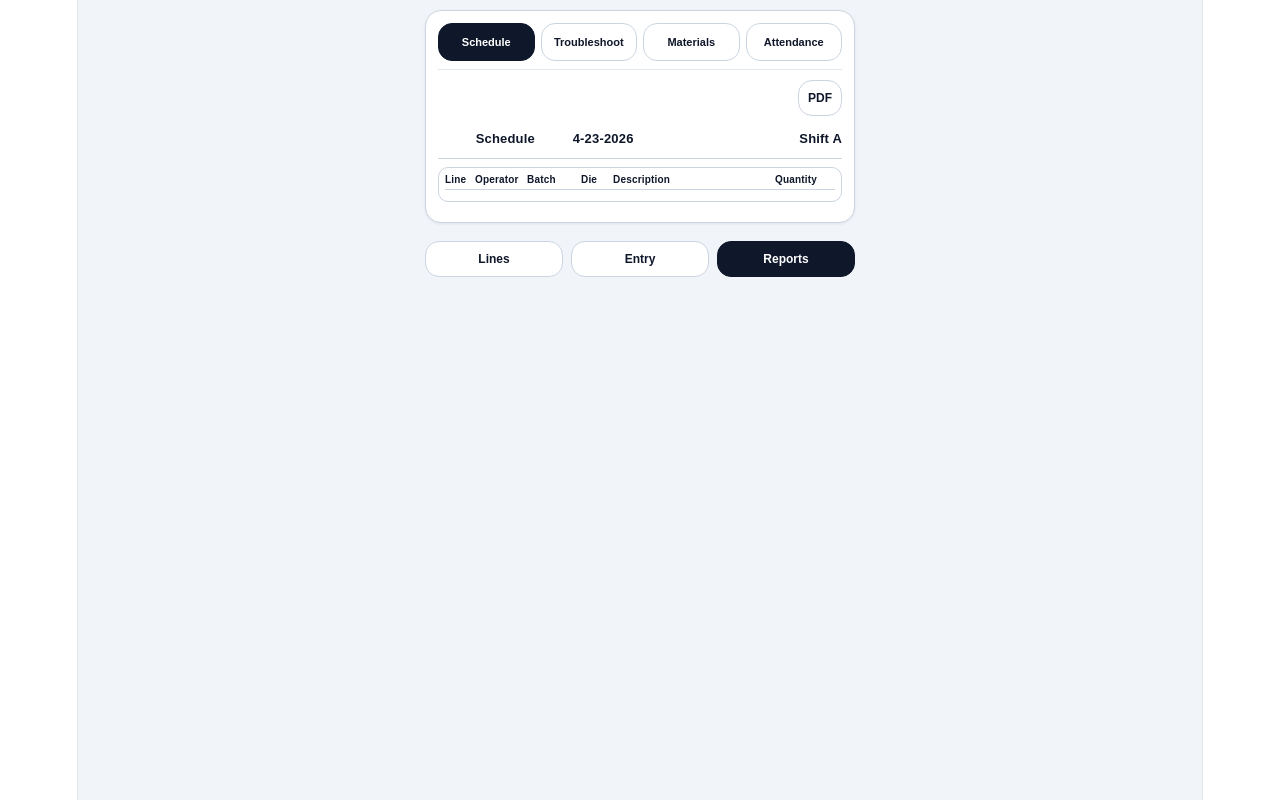
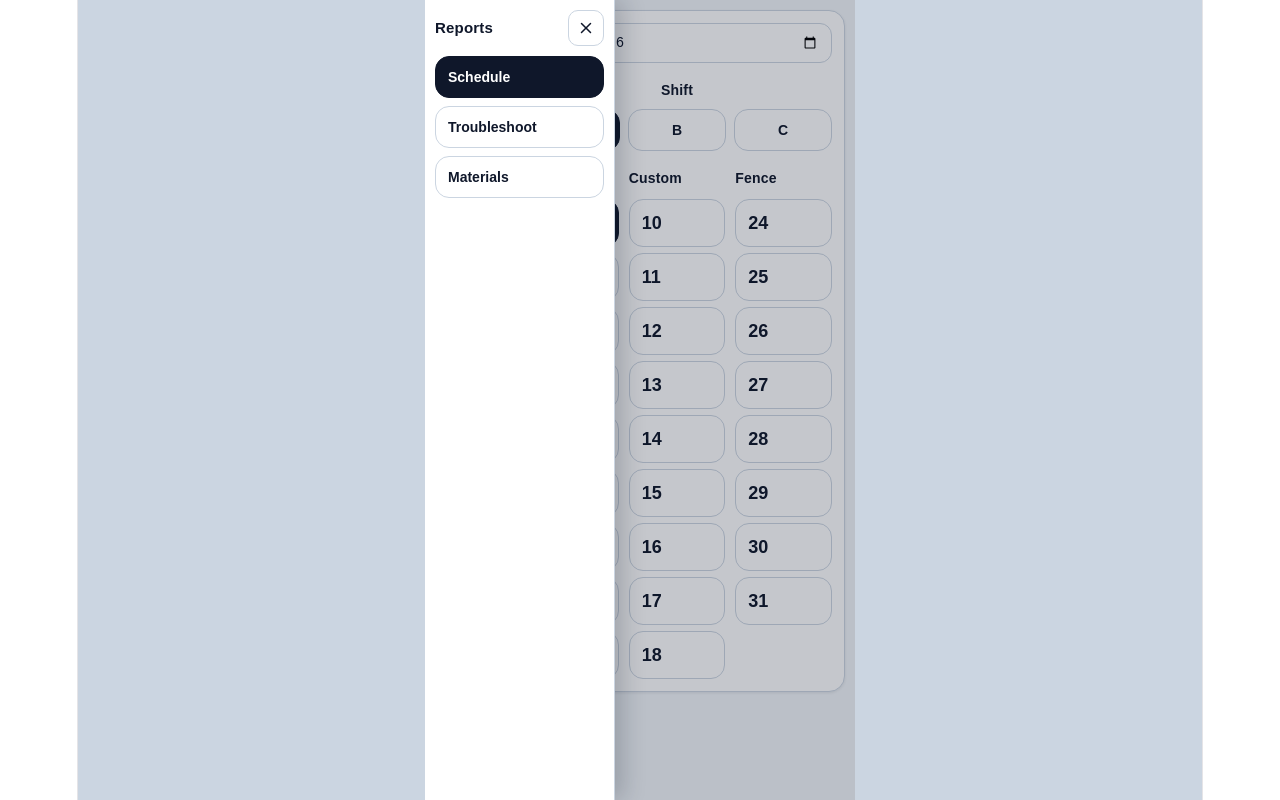
Before and after one commit to thecameronboyer-beep/work-notes-app, a React (Vite) app: page / in a window 1280 px wide. Both pictures are taken after a click on the button "Reports". Built offline with nearby package versions, Linux system fonts and the light colour scheme.

Commit message:
Small app update

```diff
--- a/src/App.jsx
+++ b/src/App.jsx
@@ -1,10 +1,11 @@
-import React, { useEffect, useMemo, useState } from "react";
+import { useEffect, useMemo, useState } from "react";
 import html2canvas from "html2canvas";
 import jsPDF from "jspdf";
+import { FileText, Home, X } from "lucide-react";
 
 const LINE_NUMBERS = [1, 2, 3, 4, 5, 6, 7, 8, 9, 10, 11, 12, 13, 14, 15, 16, 17, 18, 24, 25, 26, 27, 28, 29, 30, 31];
 const SHIFT_OPTIONS = ["A", "B", "C"];
-const TABS = ["schedule", "troubleshoot", "materials", "attendance"];
+const TABS = ["schedule", "troubleshoot", "materials"];
 const SCREENS = ["lines", "entry", "report"];
 
 const LINE_GROUPS = [
@@ -14,8 +15,17 @@ const LINE_GROUPS = [
 ];
 
 const styles = {
-  page: { minHeight: "100vh", background: "#f1f5f9", color: "#0f172a", padding: 10, fontFamily: "Arial, sans-serif", boxSizing: "border-box" },
-  container: { width: "100%", maxWidth: 430, margin: "0 auto" },
+  page: { minHeight: "100svh", background: "#cbd5e1", color: "#0f172a", fontFamily: "Arial, sans-serif", boxSizing: "border-box" },
+  appFrame: { width: "100%", maxWidth: 430, minHeight: "100svh", margin: "0 auto", display: "grid", gridTemplateColumns: "74px minmax(0, 1fr)", position: "relative", overflow: "hidden", background: "#f1f5f9" },
+  sidePanel: { minHeight: "100svh", background: "#0f172a", color: "#fff", padding: "10px 7px", boxSizing: "border-box", display: "flex", flexDirection: "column", gap: 8, borderRight: "1px solid #334155" },
+  sideButton: { width: "100%", minHeight: 58, border: "1px solid rgba(255,255,255,.16)", background: "rgba(255,255,255,.08)", color: "#fff", borderRadius: 12, padding: "8px 4px", fontSize: 11, fontWeight: 800, cursor: "pointer", display: "flex", flexDirection: "column", alignItems: "center", justifyContent: "center", gap: 4 },
+  sideButtonActive: { background: "#fff", color: "#0f172a", borderColor: "#fff" },
+  reportScrim: { position: "absolute", inset: 0, zIndex: 30, border: 0, padding: 0, background: "rgba(15, 23, 42, .24)", cursor: "pointer" },
+  secondaryPanel: { position: "absolute", top: 0, bottom: 0, left: 0, width: 190, zIndex: 40, background: "#fff", borderRight: "1px solid #cbd5e1", boxShadow: "8px 0 22px rgba(15, 23, 42, .2)", padding: 10, boxSizing: "border-box", display: "flex", flexDirection: "column", gap: 8 },
+  secondaryHeader: { display: "flex", justifyContent: "space-between", alignItems: "center", marginBottom: 2 },
+  secondaryTitle: { fontSize: 15, fontWeight: 900 },
+  closeButton: { width: 36, height: 36, border: "1px solid #cbd5e1", borderRadius: 10, background: "#fff", color: "#0f172a", display: "inline-flex", alignItems: "center", justifyContent: "center", cursor: "pointer" },
+  container: { width: "100%", minWidth: 0, padding: 10, boxSizing: "border-box" },
   card: { background: "#fff", border: "1px solid #cbd5e1", borderRadius: 16, boxShadow: "0 1px 3px rgba(0,0,0,.08)" },
   cardBody: { padding: 12 },
   label: { display: "block", fontSize: 14, fontWeight: 600, marginBottom: 6 },
@@ -24,7 +34,7 @@ const styles = {
   button: { border: "1px solid #cbd5e1", background: "#fff", color: "#0f172a", borderRadius: 14, padding: "10px 12px", fontSize: 14, fontWeight: 700, cursor: "pointer", display: "inline-flex", alignItems: "center", justifyContent: "center", gap: 6, minHeight: 42 },
   smallButton: { padding: "7px 9px", fontSize: 12, minHeight: 36 },
   buttonPrimary: { background: "#0f172a", color: "#fff", border: "1px solid #0f172a" },
-  tabGrid: { display: "grid", gridTemplateColumns: "repeat(4, 1fr)", gap: 6, marginBottom: 10, position: "sticky", top: 0, zIndex: 20, background: "#fff", paddingBottom: 8, borderBottom: "1px solid #e2e8f0" },
+  tabGrid: { display: "grid", gridTemplateColumns: "repeat(3, 1fr)", gap: 6, marginBottom: 10, position: "sticky", top: 0, zIndex: 20, background: "#fff", paddingBottom: 8, borderBottom: "1px solid #e2e8f0" },
   tabButton: { padding: "7px 3px", fontSize: 11, minHeight: 38 },
   lineGrid: { display: "grid", gridTemplateColumns: "repeat(3, 1fr)", gap: 10 },
   lineColumn: { display: "flex", flexDirection: "column", gap: 6 },
@@ -40,7 +50,6 @@ const styles = {
   reportHeadRow: { fontSize: 10, fontWeight: 700, borderBottom: "1px solid #cbd5e1", paddingBottom: 3, marginBottom: 5, lineHeight: "12px" },
   reportRow: { fontSize: 10, lineHeight: "12px", alignItems: "start", wordBreak: "break-word" },
   muted: { fontSize: 13, color: "#64748b" },
-  bottomNav: { position: "sticky", bottom: 0, background: "#f1f5f9", paddingTop: 8, marginTop: 10, display: "grid", gridTemplateColumns: "repeat(3, 1fr)", gap: 8 },
 };
 
 const makeId = () => {
@@ -152,6 +161,20 @@ const normalizeSavedData = (savedData) => {
   return base;
 };
 
+const loadSavedData = (workDate) => {
+  if (typeof localStorage === "undefined") return createAllLineData();
+
+  const saved = localStorage.getItem(`work-notes-${workDate}`);
+  if (!saved) return createAllLineData();
+
+  try {
+    return normalizeSavedData(JSON.parse(saved));
+  } catch (error) {
+    console.error("Could not load saved work notes:", error);
+    return createAllLineData();
+  }
+};
+
 const getFilledBatches = (lineData) => lineData.batches.filter((batch) => hasText(batch.batch) || hasText(batch.die) || hasText(batch.description) || hasText(batch.quantity));
 
 const getMaterialRowsForReport = (line, lineData) => {
@@ -227,6 +250,46 @@ function TabButtons({ activeTab, onChange }) {
         </Button>
       ))}
     </div>
+  );
+}
+
+function SidePanel({ screen, reportPanelOpen, onHomeClick, onReportsClick }) {
+  const reportActive = screen === "report" || reportPanelOpen;
+
+  return (
+    <nav style={styles.sidePanel} aria-label="Main">
+      <button type="button" style={{ ...styles.sideButton, ...(screen === "lines" ? styles.sideButtonActive : {}) }} onClick={onHomeClick}>
+        <Home size={18} aria-hidden="true" />
+        <span>Home</span>
+      </button>
+
+      <button type="button" style={{ ...styles.sideButton, ...(reportActive ? styles.sideButtonActive : {}) }} onClick={onReportsClick}>
+        <FileText size={18} aria-hidden="true" />
+        <span>Reports</span>
+      </button>
+    </nav>
+  );
+}
+
+function ReportSidePanel({ reportTab, onSelectReport, onClose }) {
+  return (
+    <>
+      <button type="button" aria-label="Close reports" style={styles.reportScrim} onClick={onClose} />
+      <aside style={styles.secondaryPanel} aria-label="Reports">
+        <div style={styles.secondaryHeader}>
+          <div style={styles.secondaryTitle}>Reports</div>
+          <button type="button" aria-label="Close reports" style={styles.closeButton} onClick={onClose}>
+            <X size={18} aria-hidden="true" />
+          </button>
+        </div>
+
+        {TABS.map((tab) => (
+          <Button key={tab} active={reportTab === tab} onClick={() => onSelectReport(tab)} style={{ justifyContent: "flex-start" }}>
+            {tabLabel(tab)}
+          </Button>
+        ))}
+      </aside>
+    </>
   );
 }
 
@@ -443,15 +506,14 @@ function EntryScreen(props) {
         <TabButtons activeTab={entryTab} onChange={setEntryTab} />
 
         <div style={{ display: "flex", alignItems: "center", justifyContent: "space-between", marginBottom: 10 }}>
-          <Button small onClick={() => moveLine(1)}>↑</Button>
+          <Button small onClick={() => moveLine(1)}>Up</Button>
           <div style={{ fontWeight: 800, fontSize: 18 }}>Line {selectedLine}</div>
-          <Button small onClick={() => moveLine(-1)}>↓</Button>
+          <Button small onClick={() => moveLine(-1)}>Down</Button>
         </div>
 
         {entryTab === "schedule" && <ScheduleEntry selected={selected} {...props} />}
         {entryTab === "troubleshoot" && <TroubleshootEntry selected={selected} {...props} />}
         {entryTab === "materials" && <MaterialsEntry selected={selected} {...props} />}
-        {entryTab === "attendance" && <div style={styles.muted}>Attendance tracking coming next.</div>}
       </Card>
     </div>
   );
@@ -562,14 +624,12 @@ function MaterialsReport({ data, date, shift, exportReportPdf, isExporting }) {
   );
 }
 
-function ReportScreen({ reportTab, setReportTab, ...props }) {
+function ReportScreen({ reportTab, ...props }) {
   return (
     <Card>
-      <TabButtons activeTab={reportTab} onChange={setReportTab} />
       {reportTab === "schedule" && <ScheduleReport {...props} />}
       {reportTab === "troubleshoot" && <TroubleshootReport {...props} />}
       {reportTab === "materials" && <MaterialsReport {...props} />}
-      {reportTab === "attendance" && <div style={styles.muted}>Attendance report coming next.</div>}
     </Card>
   );
 }
@@ -578,31 +638,17 @@ export default function App() {
   const [isExporting, setIsExporting] = useState(false);
   const [shift, setShift] = useState("A");
   const [date, setDate] = useState(todayString());
-  const [data, setData] = useState(createAllLineData());
+  const [data, setData] = useState(() => loadSavedData(todayString()));
   const [selectedLine, setSelectedLine] = useState("1");
   const [screen, setScreen] = useState("lines");
   const [entryTab, setEntryTab] = useState("schedule");
   const [reportTab, setReportTab] = useState("schedule");
+  const [isReportPanelOpen, setIsReportPanelOpen] = useState(false);
   const [draftNote, setDraftNote] = useState("");
   const [draftAction, setDraftAction] = useState("");
   const [draftDie, setDraftDie] = useState("");
   const [newCoexNumber, setNewCoexNumber] = useState("02");
   const [touchStartX, setTouchStartX] = useState(null);
-
-  useEffect(() => {
-    const saved = localStorage.getItem(`work-notes-${date}`);
-    if (!saved) {
-      setData(createAllLineData());
-      return;
-    }
-
-    try {
-      setData(normalizeSavedData(JSON.parse(saved)));
-    } catch (error) {
-      console.error("Could not load saved work notes:", error);
-      setData(createAllLineData());
-    }
-  }, [date]);
 
   useEffect(() => {
     localStorage.setItem(`work-notes-${date}`, JSON.stringify(data));
@@ -727,9 +773,15 @@ export default function App() {
     }
   };
 
+  const changeDate = (nextDate) => {
+    setDate(nextDate);
+    setData(loadSavedData(nextDate));
+  };
+
   const selectLine = (line) => {
     setSelectedLine(String(line));
     setScreen("entry");
+    setIsReportPanelOpen(false);
   };
 
   const moveLine = (direction) => {
@@ -745,11 +797,33 @@ export default function App() {
   const moveScreen = (direction) => {
     const currentIndex = SCREENS.indexOf(screen);
     const nextScreen = SCREENS[currentIndex + direction];
-    if (nextScreen) setScreen(nextScreen);
+    if (nextScreen) {
+      setScreen(nextScreen);
+      setIsReportPanelOpen(false);
+    }
+  };
+
+  const goHome = () => {
+    setScreen("lines");
+    setIsReportPanelOpen(false);
+  };
+
+  const toggleReportPanel = () => {
+    setIsReportPanelOpen((isOpen) => !isOpen);
+  };
+
+  const selectReport = (tab) => {
+    setReportTab(tab);
+    setScreen("report");
+    setIsReportPanelOpen(false);
   };
 
   const handleTouchEnd = (event) => {
     if (touchStartX == null) return;
+    if (isReportPanelOpen) {
+      setTouchStartX(null);
+      return;
+    }
 
     const endX = event.changedTouches[0].clientX;
     const deltaX = touchStartX - endX;
@@ -800,6 +874,11 @@ export default function App() {
 
   return (
     <div style={styles.page} onTouchStart={(event) => setTouchStartX(event.touches[0].clientX)} onTouchEnd={handleTouchEnd}>
+      <div style={styles.appFrame}>
+        {isReportPanelOpen && <ReportSidePanel reportTab={reportTab} onSelectReport={selectReport} onClose={() => setIsReportPanelOpen(false)} />}
+
+        <SidePanel screen={screen} reportPanelOpen={isReportPanelOpen} onHomeClick={goHome} onReportsClick={toggleReportPanel} />
+
         <div style={styles.container}>
           {screen === "lines" && (
             <LinesScreen
@@ -807,7 +886,7 @@ export default function App() {
               shift={shift}
               data={data}
               selectedLine={selectedLine}
-            onDateChange={setDate}
+              onDateChange={changeDate}
               onShiftChange={setShift}
               onSelectLine={selectLine}
             />
@@ -815,14 +894,7 @@ export default function App() {
 
           {screen === "entry" && <EntryScreen {...sharedEntryProps} />}
 
-        {screen === "report" && <ReportScreen reportTab={reportTab} setReportTab={setReportTab} {...sharedReportProps} />}
-
-        <div style={styles.bottomNav}>
-          {SCREENS.map((screenName) => (
-            <Button key={screenName} active={screen === screenName} small onClick={() => setScreen(screenName)}>
-              {screenName === "lines" ? "Lines" : screenName === "entry" ? "Entry" : "Reports"}
-            </Button>
-          ))}
+          {screen === "report" && <ReportScreen reportTab={reportTab} {...sharedReportProps} />}
         </div>
       </div>
     </div>
```
Lines whose indentation alone changed are shown as unchanged.
